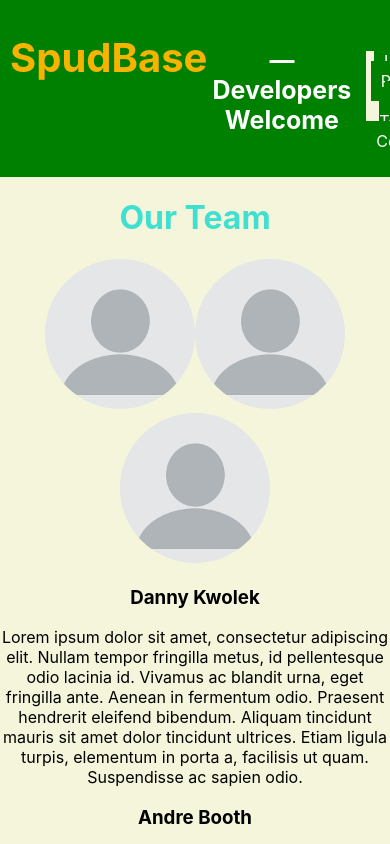
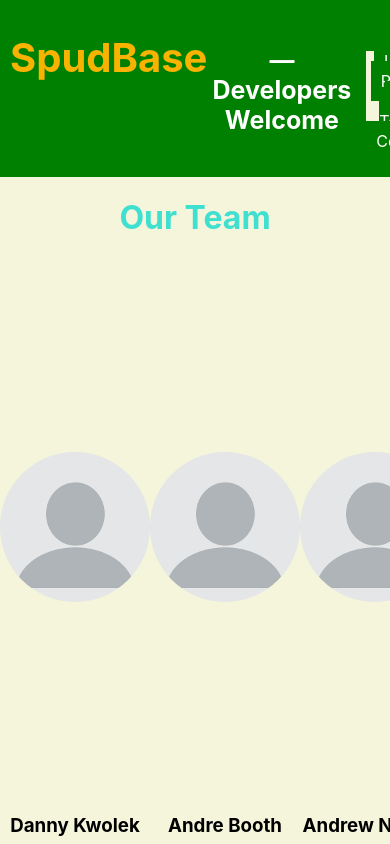
Before and after one commit to PotatoesOnTheBrain/SpudBase_Client, a React (Create React App) app: page /theteam in a window 390 px wide. Shown: the top 844 px of the page. Built offline with nearby package versions, Linux system fonts and the light colour scheme.

Commit message:
Used grid to organize Team page

```diff
--- a/src/Components/TheTeam.js
+++ b/src/Components/TheTeam.js
@@ -4,14 +4,15 @@ import image from "../profile_picture.png"
 function TheTeam() {
   return (
       <>
+      <h1 className="OurTeam">Our Team</h1>
     <div className="TheTeam">
 
-      <h1 className="OurTeam">Our Team</h1>
-        <div className="ID_photo">
+
+        {/* <div className="ID_photo"> */}
                 <img className="photo1" src={image} alt="Danny's Photo"  />
                 <img className="photo2" src={image}  alt="Andre's Photo"  />
                 <img className="photo3" src={image}  alt="Andrew's Photo"  />
-        </div>
+        {/* </div> */}
       <div ClassName="Danny">
         <h3>Danny Kwolek</h3>
             <p>Lorem ipsum dolor sit amet, consectetur adipiscing elit. Nullam tempor fringilla metus, id pellentesque odio lacinia id. Vivamus ac blandit urna, eget fringilla ante. Aenean in fermentum odio. Praesent hendrerit eleifend bibendum. Aliquam tincidunt mauris sit amet dolor tincidunt ultrices. Etiam ligula turpis, elementum in porta a, facilisis ut quam. Suspendisse ac sapien odio.</p>
--- a/src/TheTeam.css
+++ b/src/TheTeam.css
@@ -9,3 +9,50 @@
     border-radius: 50%;
     max-width: 150px
 }
+
+.TheTeam {
+    display: grid;
+    grid-template-columns: 1fr 1fr 1fr;
+    grid-template-rows: 1fr 1fr;
+}
+
+.photo1 {
+grid-row: 1/2;
+grid-column: 1/2;
+}
+
+.Danny {
+grid-row: 2/3;
+grid-column: 1/2;
+}
+
+.photo1, .photo2, .photo3 {
+    display: block;
+    margin-left: auto;
+    margin-right: auto;
+    margin-top: auto;
+    margin-bottom: auto;
+}
+
+.Danny {
+    padding: 1em;
+}
+
+@media only screen and (max-width: 600px) {
+    .TheTeam {
+        display: grid;
+        grid-template-columns: 1;
+        grid-template-rows: 1fr 1fr 1fr 1fr 1fr 1fr;
+    }
+
+    .photo1 {
+        grid-row: 1/2;
+        grid-column: 1/2;
+    }
+
+    .Danny {
+        grid-row: 2/3;
+        grid-column: 1/2;
+    }
+
+}
```
